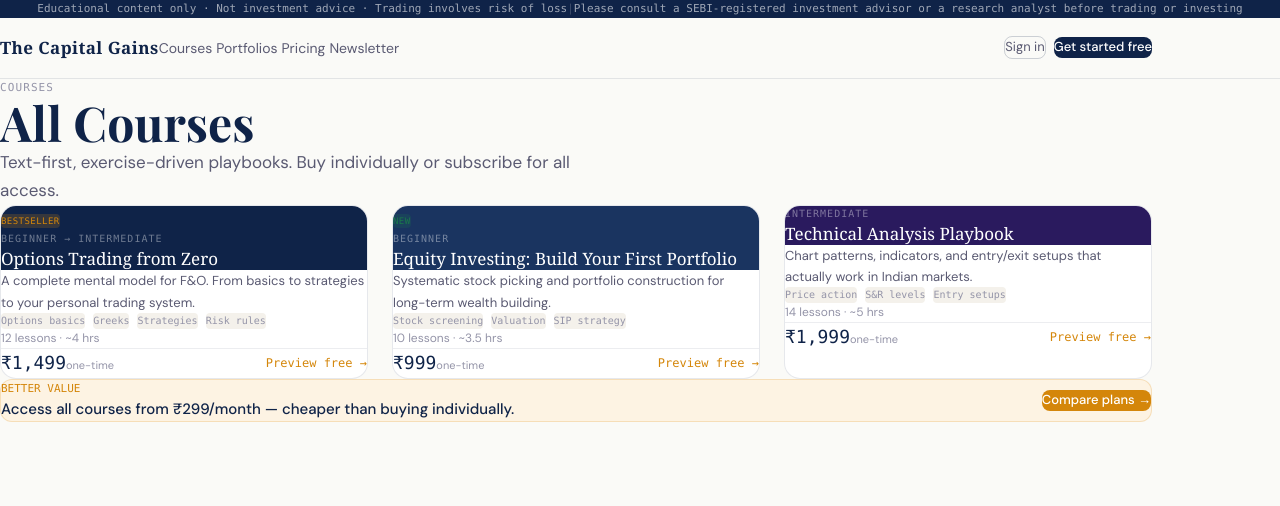
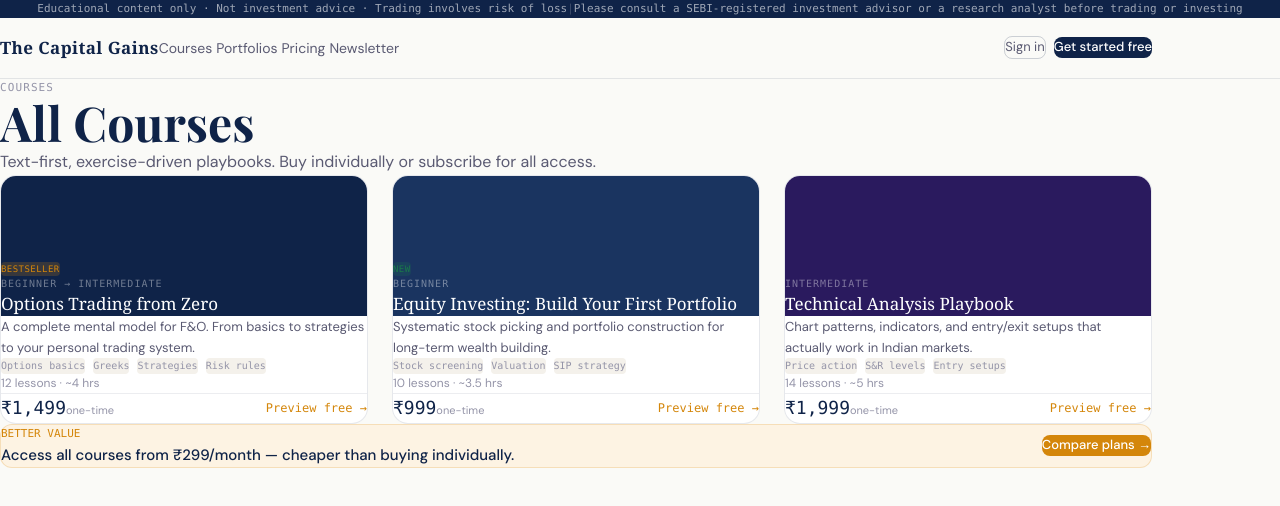
Before and after one commit to amoghsuman/thecapitalgains, a Next.js app: page /courses in a window 1280 px wide. Shown: the top 506 px of the page. Built offline with nearby package versions, Linux system fonts and the light colour scheme.

Commit message:
fix homepage and courses page layout

```diff
--- a/app/courses/page.tsx
+++ b/app/courses/page.tsx
@@ -41,33 +41,33 @@ const courses = [
 
 export default function CoursesPage() {
   return (
-    <div className="bg-[#FAFAF7]">
+    <div className="bg-[#FAFAF7] min-h-screen">
+      <div className="max-w-6xl mx-auto px-6 md:px-8">
 
         {/* ── HERO ── */}
-      <section className="max-w-6xl mx-auto px-8 pt-12 pb-10">
-        <div className="font-mono text-[11px] text-[#9494A8] tracking-widest uppercase pt-12 mb-2">
+        <div className="pt-14 pb-10">
+          <div className="font-mono text-[11px] text-[#9494A8] tracking-widest uppercase mb-2">
             Courses
           </div>
-        <h1 className="font-serif text-5xl font-bold text-[#0F2348] leading-[1.1] mb-3">
+          <h1 className="font-serif text-5xl font-bold text-[#0F2348] leading-[1.1]">
             All Courses
           </h1>
-        <p className="text-[17px] text-[#5A5A72] leading-relaxed max-w-xl mb-12">
+          <p className="text-[16px] text-[#5A5A72] mt-3 mb-12">
             Text-first, exercise-driven playbooks. Buy individually or subscribe for all access.
           </p>
-      </section>
+        </div>
 
         {/* ── COURSE GRID ── */}
-      <section className="max-w-6xl mx-auto px-8 pb-20">
         <div className="grid grid-cols-1 md:grid-cols-3 gap-6">
           {courses.map((course) => (
             <div
               key={course.slug}
-              className="bg-white border border-[rgba(15,35,72,0.1)] rounded-2xl overflow-hidden hover:shadow-[0_8px_40px_rgba(15,35,72,0.1)] hover:-translate-y-0.5 transition-all"
+              className="rounded-2xl overflow-hidden border border-[rgba(15,35,72,0.1)] bg-white hover:shadow-[0_8px_40px_rgba(15,35,72,0.1)] hover:-translate-y-0.5 transition-all"
             >
               {/* Dark top */}
-              <div className={`${course.bg} p-6`}>
+              <div className={`${course.bg} p-6 min-h-[140px] flex flex-col justify-end`}>
                 {course.badge && (
-                  <span className={`font-mono text-[9px] font-medium rounded px-2 py-1 tracking-wider ${course.badgeColor} inline-block mb-3`}>
+                  <span className={`font-mono text-[9px] font-medium rounded px-2 py-1 tracking-wider ${course.badgeColor} inline-block mb-3 self-start`}>
                     {course.badge}
                   </span>
                 )}
@@ -84,7 +84,7 @@ export default function CoursesPage() {
                 <p className="text-[13px] text-[#5A5A72] leading-relaxed mb-4">
                   {course.desc}
                 </p>
-                <div className="flex flex-wrap gap-2 mb-3">
+                <div className="flex flex-wrap gap-2 mb-4">
                   {course.topics.map((t) => (
                     <span
                       key={t}
@@ -115,7 +115,7 @@ export default function CoursesPage() {
         </div>
 
         {/* ── SUBSCRIPTION NUDGE ── */}
-        <div className="mt-6 bg-[#FDF3E3] border border-[rgba(212,134,10,0.2)] rounded-xl px-8 py-5 flex justify-between items-center flex-wrap gap-4">
+        <div className="mt-6 bg-[#FDF3E3] border border-[rgba(212,134,10,0.2)] rounded-xl px-8 py-5 flex justify-between items-center gap-4 pb-14">
           <div>
             <div className="font-mono text-[11px] text-[#D4860A] mb-1">BETTER VALUE</div>
             <div className="text-[15px] font-medium text-[#0F2348]">
@@ -129,8 +129,8 @@ export default function CoursesPage() {
             Compare plans →
           </Link>
         </div>
-      </section>
 
+      </div>
     </div>
   );
 }
--- a/app/page.tsx
+++ b/app/page.tsx
@@ -127,7 +127,7 @@ export default function HomePage() {
 
       {/* ── TRUST BAR ── */}
       <div className="bg-[#F4F1EB] border-y border-[rgba(15,35,72,0.1)]">
-        <div className="max-w-6xl mx-auto px-8 py-7 flex justify-center gap-14 flex-wrap">
+        <div className="max-w-6xl mx-auto px-6 md:px-8 py-7 flex justify-center gap-14 flex-wrap">
           {[
             { icon: "📖", title: "Structured learning", sub: "Chapter-by-chapter, not a playlist" },
             { icon: "✎", title: "No jargon, no fluff", sub: "Written by an active market practitioner" },
@@ -148,7 +148,7 @@ export default function HomePage() {
       </div>
 
       {/* ── PROBLEM SECTION ── */}
-      <section className="max-w-6xl mx-auto px-8 py-20">
+      <section className="max-w-6xl mx-auto px-6 md:px-8 py-20">
         <div className="font-mono text-[11px] text-[#9494A8] tracking-widest uppercase mb-3">
           The Problem
         </div>
@@ -206,7 +206,7 @@ export default function HomePage() {
 
       {/* ── HOW IT WORKS ── */}
       <div className="bg-[#0F2348]">
-        <div className="max-w-6xl mx-auto px-8 py-20">
+        <div className="max-w-6xl mx-auto px-6 md:px-8 py-20">
           <div className="font-mono text-[11px] text-[rgba(255,255,255,0.4)] tracking-widest uppercase mb-3">
             How It Works
           </div>
@@ -235,7 +235,7 @@ export default function HomePage() {
       </div>
 
       {/* ── COURSES ── */}
-      <section className="max-w-6xl mx-auto px-8 py-20">
+      <section className="max-w-6xl mx-auto px-6 md:px-8 py-20">
         <div className="flex justify-between items-end mb-3">
           <div className="font-mono text-[11px] text-[#9494A8] tracking-widest uppercase">
             Courses
@@ -342,7 +342,7 @@ export default function HomePage() {
 
       {/* ── MODEL PORTFOLIOS ── */}
       <div className="bg-[#F4F1EB]">
-        <div className="max-w-6xl mx-auto px-8 py-20">
+        <div className="max-w-6xl mx-auto px-6 md:px-8 py-20">
           <div className="font-mono text-[11px] text-[#9494A8] tracking-widest uppercase mb-3">
             Model Portfolios
           </div>
@@ -387,7 +387,7 @@ export default function HomePage() {
       </div>
 
       {/* ── PRICING SUMMARY ── */}
-      <section className="max-w-6xl mx-auto px-8 py-20">
+      <section className="max-w-6xl mx-auto px-6 md:px-8 py-20">
         <div className="font-mono text-[11px] text-[#9494A8] tracking-widest uppercase mb-3">
           Pricing
         </div>
@@ -458,7 +458,7 @@ export default function HomePage() {
       </section>
 
       {/* ── NEWSLETTER ── */}
-      <section className="max-w-6xl mx-auto px-8 pb-20">
+      <section className="max-w-6xl mx-auto px-6 md:px-8 pb-20">
         <div className="bg-[#0F2348] rounded-2xl px-12 py-14 text-center">
           <h2 className="font-serif text-[30px] text-white mb-3">
             One market insight, every week.
@@ -484,7 +484,7 @@ export default function HomePage() {
 
       {/* ── FOOTER ── */}
       <footer className="bg-[#F4F1EB] border-t border-[rgba(15,35,72,0.1)]">
-        <div className="max-w-6xl mx-auto px-8 pt-12 pb-8">
+        <div className="max-w-6xl mx-auto px-6 md:px-8 pt-12 pb-8">
           <div className="grid grid-cols-1 md:grid-cols-4 gap-10 mb-10">
             <div>
               <div className="font-serif font-bold text-[16px] text-[#0F2348] mb-3">
```
Lines whose indentation alone changed are shown as unchanged.
